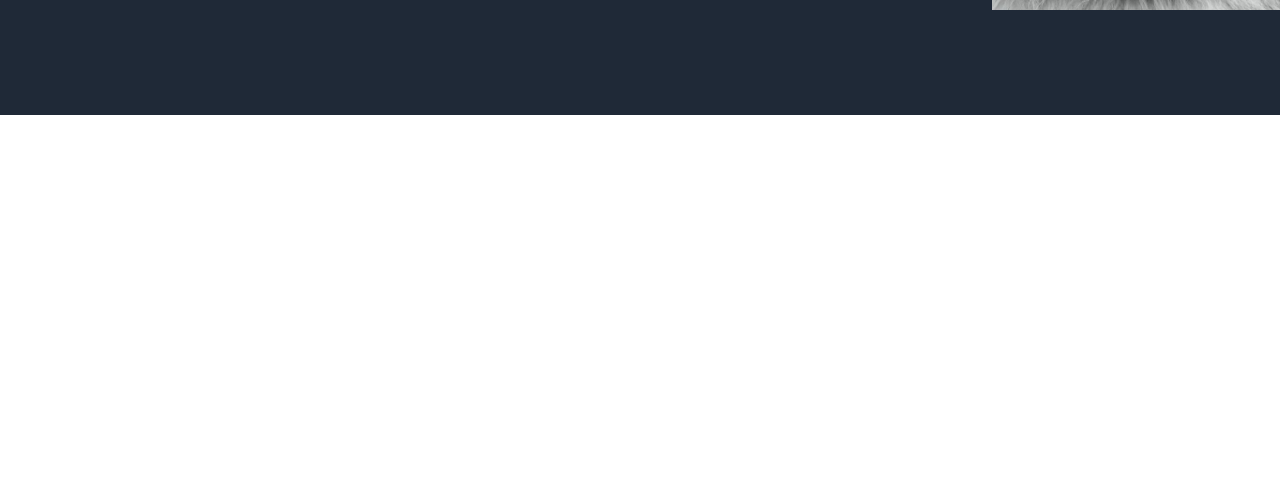
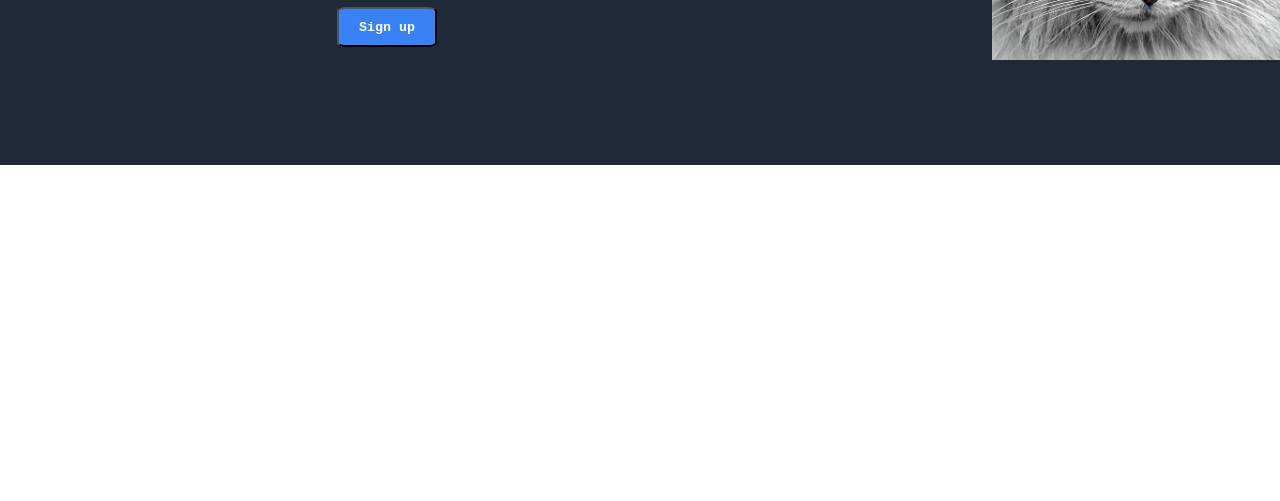
Before and after one commit to chollow-code/landing-page, a plain HTML site: page index.html in a window 1280 px wide. Shown: the part 299-800 px from the top of the page. Drawn offline with Linux system fonts and the light colour scheme.

Commit message:
sign up button

```diff
--- a/index.html
+++ b/index.html
@@ -31,6 +31,9 @@
                 This website has som subtext that goes here under the
                 main title. It's a smaller font and the color is lower contrast
             </p>
+
+            <button id="signup" type="button">Sign up</button>
+
             <img id="catmain" src="/images/cat-1045782_640.jpg" alt="cat image" style="width:300px ; ">
 
 
--- a/style.css
+++ b/style.css
@@ -46,7 +46,17 @@ body{
 }
 
 
-
+#signup{
+    color: white;
+    background-color: #3882f6;
+    height: 40px;
+    width: 100px;
+    font-weight: bold;
+    font-family: 'Courier New', Courier, monospace;
+    border-radius: 10%;
+    margin-left: 145px;
+    margin-top: 10px;
+}
 
 .mainheader{
 
```
